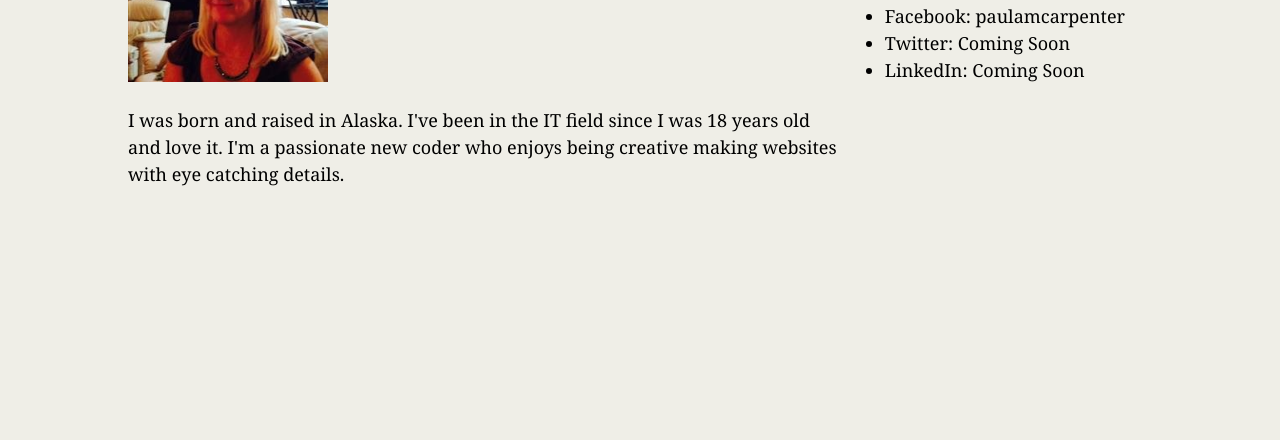
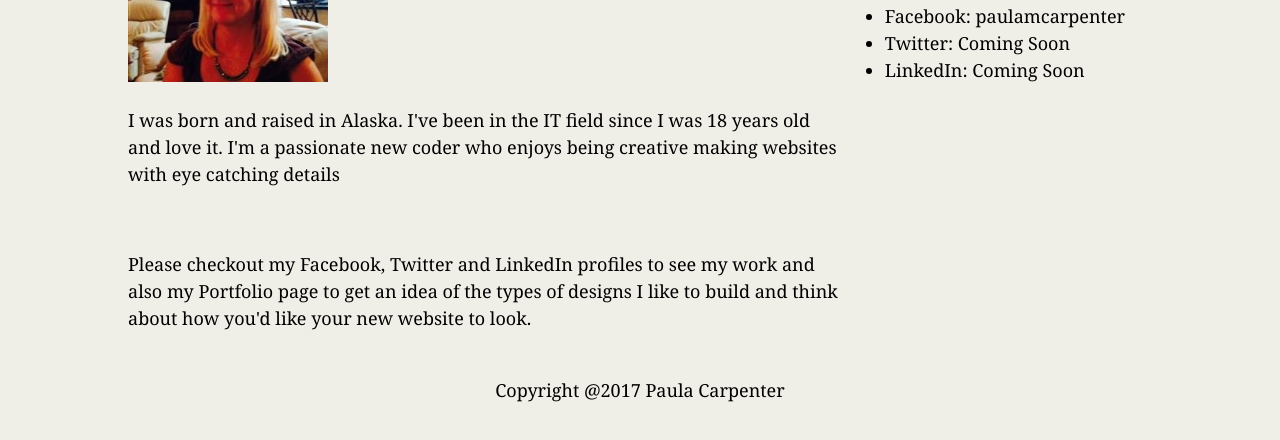
Before and after one commit to paulamcarpenter/Basic-Portfolio, a plain HTML site: page index.html in a window 1280 px wide. Shown: the part 260-700 px from the top of the page. Drawn offline with Linux system fonts and the light colour scheme.

Commit message:
updated with footer reviewed clear float

```diff
--- a/assets/css/style.css
+++ b/assets/css/style.css
@@ -56,3 +56,8 @@ a {
   height: 200px;
   width: 200px;
 }
+
+footer {
+  text-align: center;
+  clear: both;
+}
--- a/index.html
+++ b/index.html
@@ -16,7 +16,15 @@
 
 			<img src="assets/images/paulacarpenterpicture.jpg" alt="Me" style="width:200px;height:200px;">
 
-			<p>I was born and raised in Alaska.  I've been in the IT field since I was 18 years old and love it.  I'm a passionate new coder who enjoys being creative making websites with eye catching details.</p>
+			<p>I was born and raised in Alaska.  I've been in the IT field since I was 18 years old and love it.  I'm a passionate new coder who enjoys being creative making websites with eye catching details </p>
+
+			<br>
+
+			<p>Please checkout my Facebook, Twitter and LinkedIn profiles to see my work and also my Portfolio page to get an idea of the types of designs I like to build and think about how you'd like your new website to look.</p>
+
+			<br>
+
+
 		</section>
 
 		<section id="contact-info">
@@ -31,7 +39,9 @@
 			</ul>
 
 		</section>
-		<footer>
+
+		<footer>Copyright @2017 Paula Carpenter</footer>
+
 	</div>
 </body>
 </html>
```
Also changed, not shown: contact.html (+3 -1 lines), portfolio.html (+3 -1 lines).
